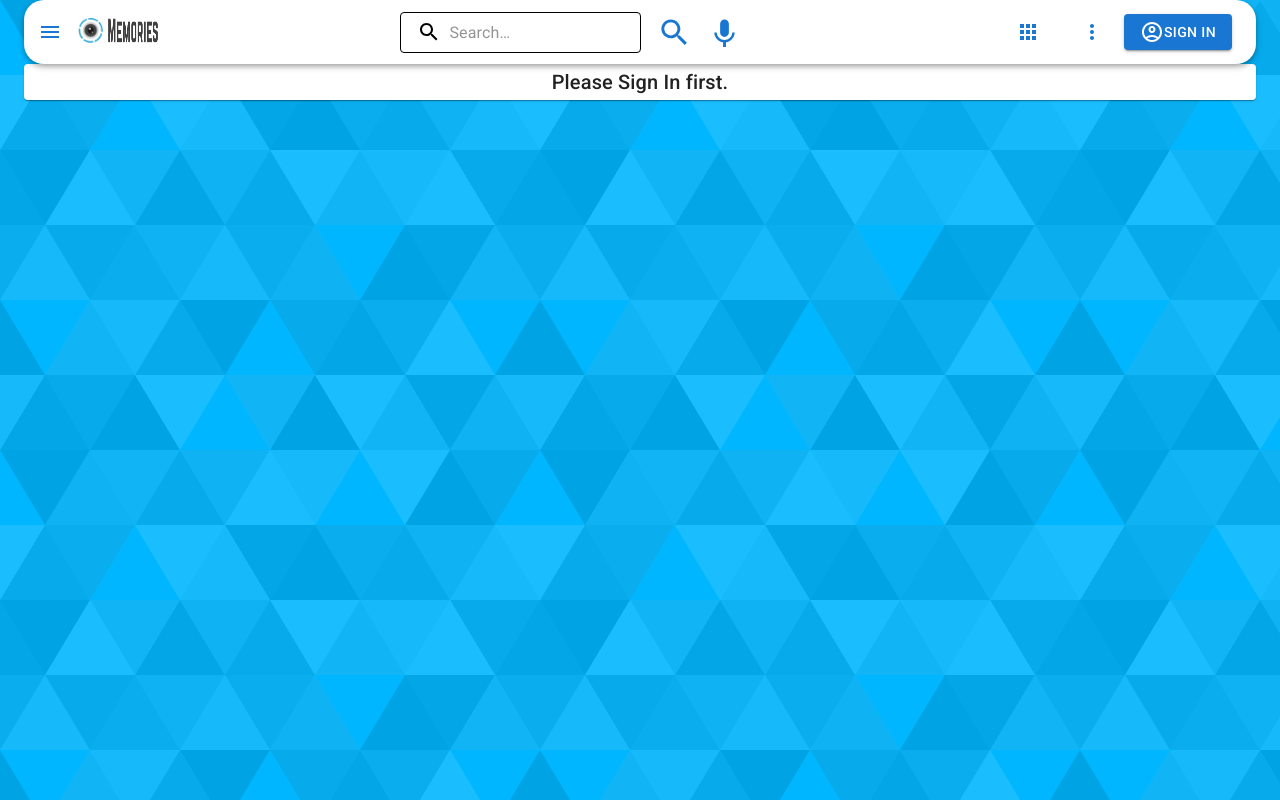
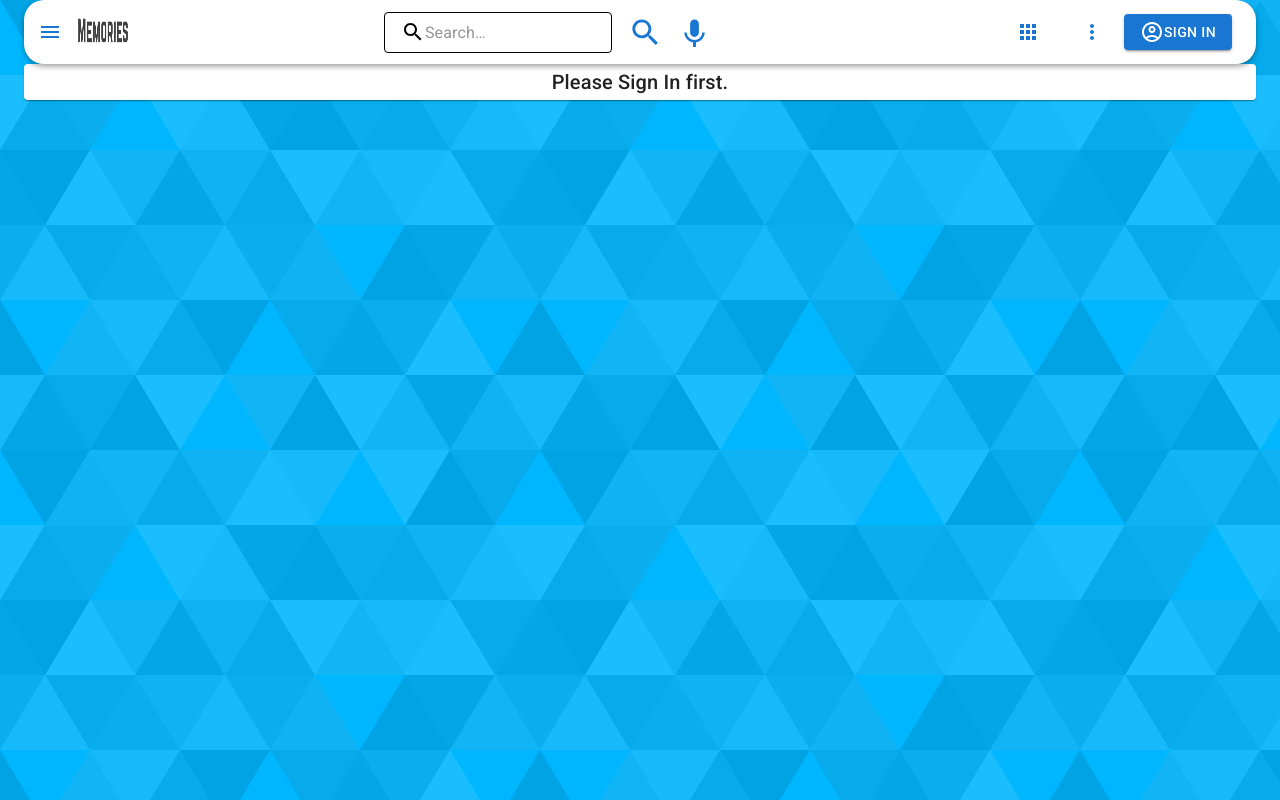
Before and after one commit to HKBrianNg/memories-client, a React (Create React App) app: page /posts/create in a window 1280 px wide. Built offline with nearby package versions, Linux system fonts and the light colour scheme.

Commit message:
minor issue

```diff
--- a/src/components/Navbar/Navbar.js
+++ b/src/components/Navbar/Navbar.js
@@ -105,7 +105,7 @@ function Navbar() {
         marginLeft: 0,
         width: '100%',
         [theme.breakpoints.up('sm')]: {
-          marginLeft: theme.spacing(3),
+          marginLeft: theme.spacing(1),
           width: 'auto',
         },
       }));
@@ -125,10 +125,10 @@ function Navbar() {
         '& .MuiInputBase-input': {
           padding: theme.spacing(1, 1, 1, 0),
           // vertical padding + font size from searchIcon
-          paddingLeft: `calc(1em + ${theme.spacing(4)})`,
+          paddingLeft: `calc(1em + ${theme.spacing(3)})`,
           transition: theme.transitions.create('width'),
           width: '100%',
-          [theme.breakpoints.up('md')]: {
+          [theme.breakpoints.up('xs')]: {
             width: '20ch',
           },
         },
@@ -142,7 +142,7 @@ function Navbar() {
                     <MenuIcon />
                 </IconButton>
                 <Link to="/">
-                    <img src={memoriesLogo} alt="icon" height="25px" width="25px" style={{padding:'2px',marginRight:"1px"}}/>
+                    {/* <img src={memoriesLogo} alt="icon" height="25px" width="25px" style={{padding:'2px',marginRight:"1px"}}/> */}
                     <img src={memoriesText} alt="icon" height="25px" width="50px" style={{padding:'2px',marginRight:"1px"}}/>
                 </Link>
             </div>
```
